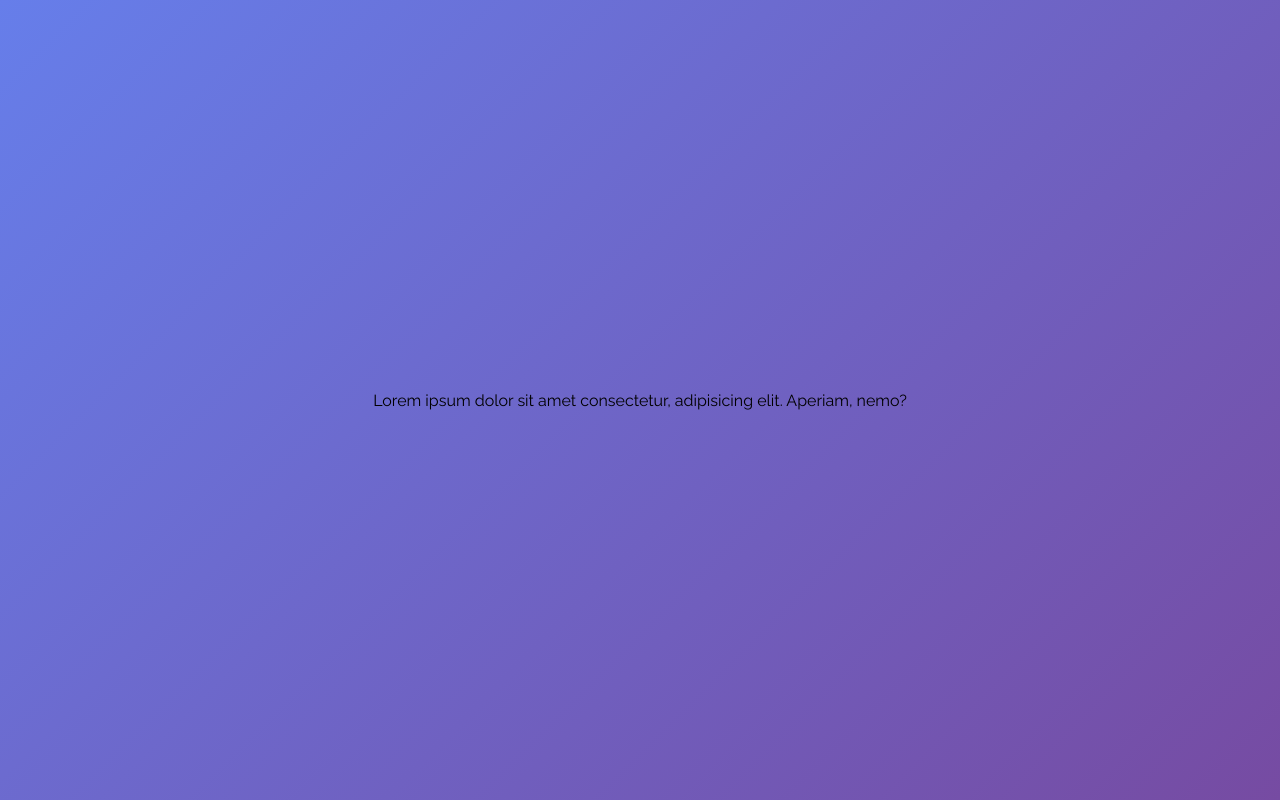
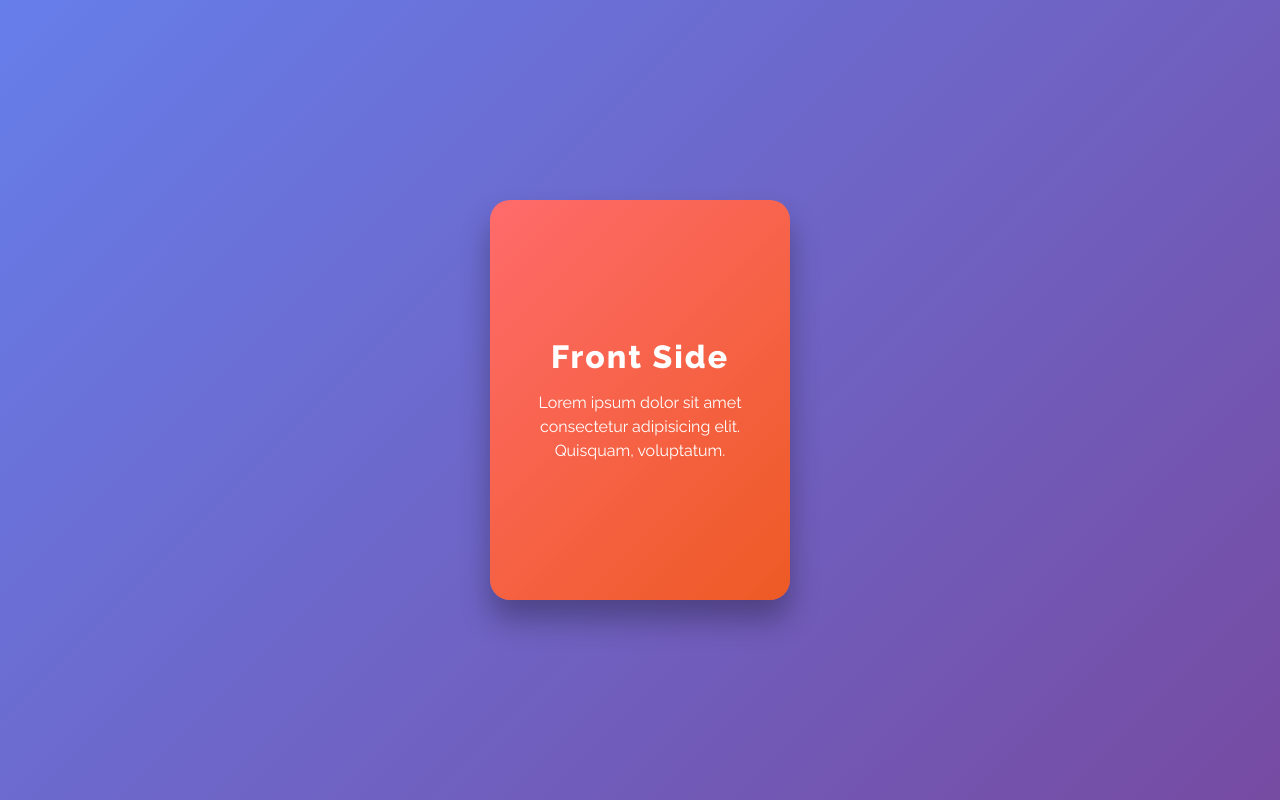
Before and after one commit to CaioEnrique/Atividade-8---Double-effect-card, a plain HTML site: page index.html in a window 1280 px wide. Drawn offline with Linux system fonts and the light colour scheme.

Commit message:
index.html

```diff
--- a/index.html
+++ b/index.html
@@ -7,6 +7,19 @@
     <link rel="stylesheet" href="style.css">
 </head>
 <body>
-    <p>Lorem ipsum dolor sit amet consectetur, adipisicing elit. Aperiam, nemo?</p>
+    <div class="container">
+        <div class="card">
+            <div class="card__inner">
+                <div class="card__front">
+                    <h2>Front Side</h2>
+                    <p>Lorem ipsum dolor sit amet consectetur adipisicing elit. Quisquam, voluptatum.</p>
+                </div>
+                <div class="card__back">
+                    <h2>Back Side</h2>
+                    <p>Lorem ipsum dolor sit amet consectetur adipisicing elit. Quisquam, voluptatum.</p>
+                </div>
+            </div>
+        </div>
+    </div>
 </body>
 </html>
```
